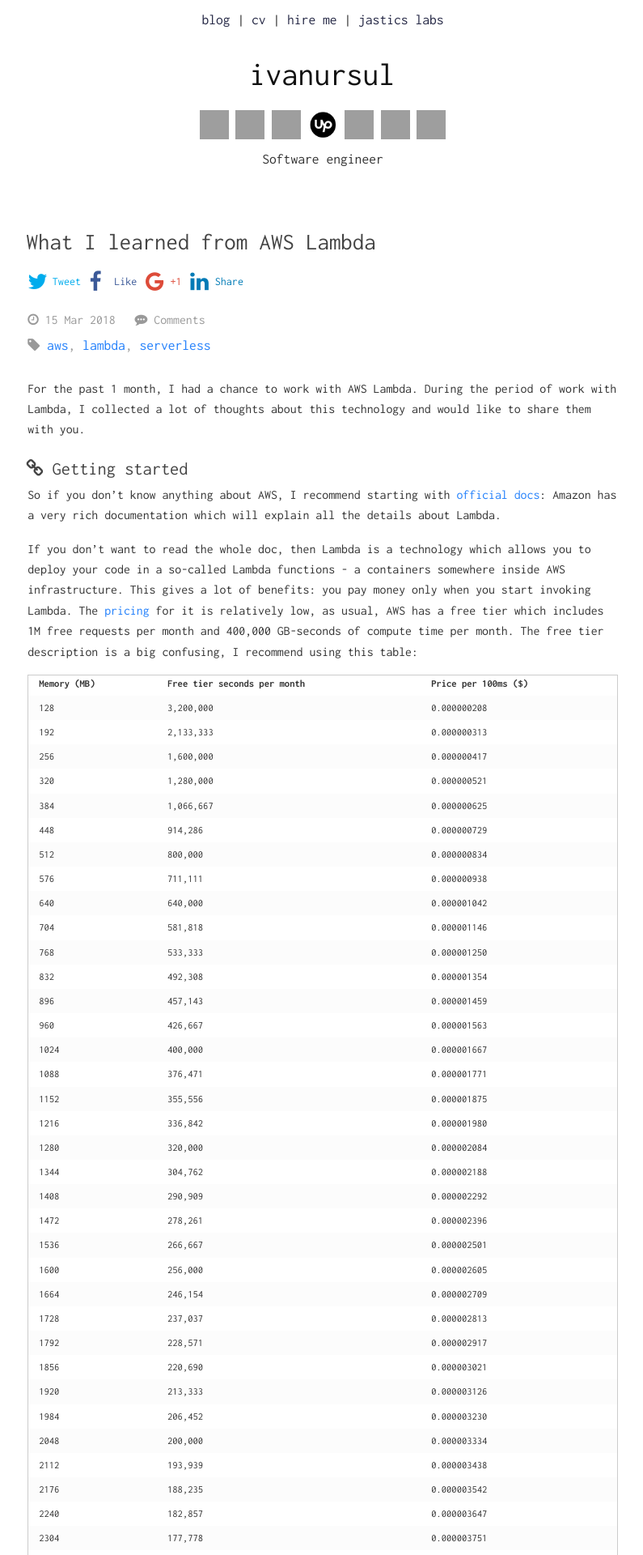
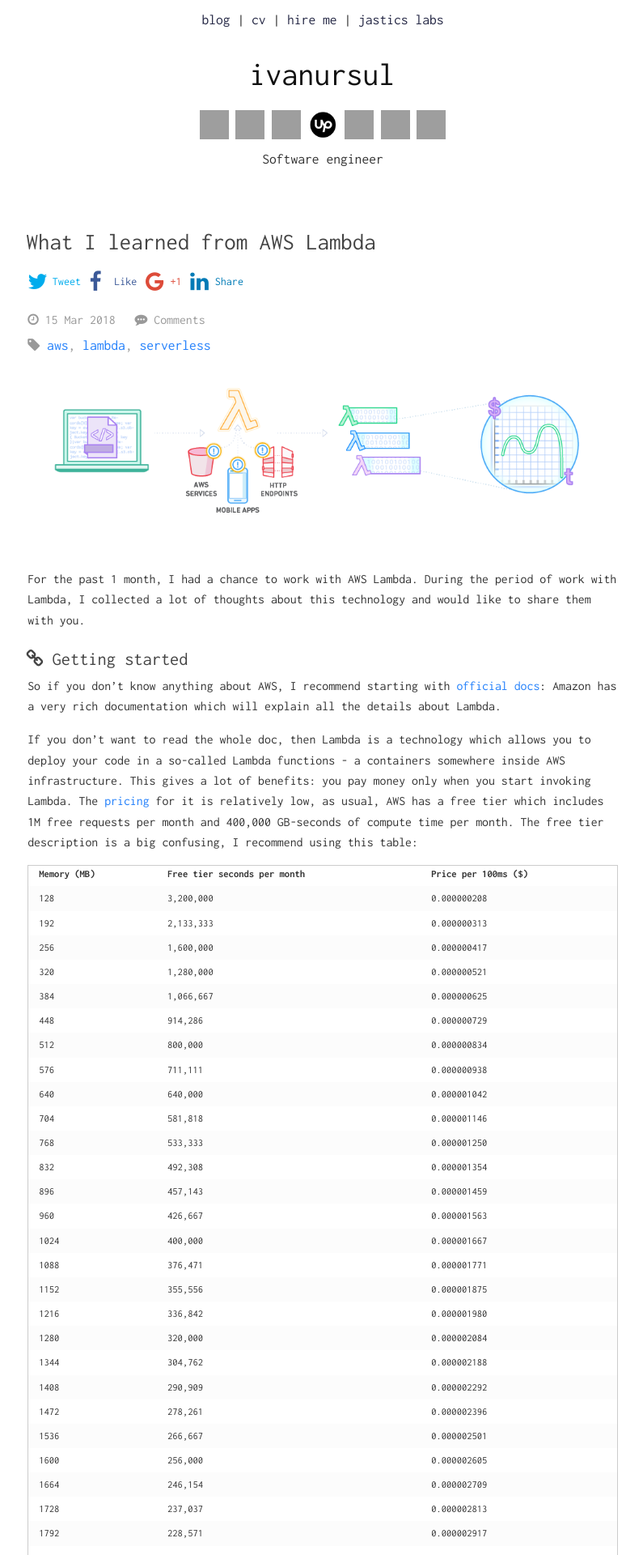
Before and after one commit to ivanursul/ivanursul, a Jekyll site: the page built from _posts/2018-07-28-what-i-learned-from-aws-lambda.markdown, in a window 1280 px wide. Shown: the top 1920 px of the page at 81% size, without its empty margins (241-1036 px from the left). Built offline with Jekyll 4.4.1, drawn with Linux system fonts in a browser that asks for light colours; comment, search, counter and statistics services are not loaded; grey boxes are pictures that could not be loaded.

Commit message:
Added AWS Lambda article

```diff
--- a/_posts/2018-07-28-what-i-learned-from-aws-lambda.markdown
+++ b/_posts/2018-07-28-what-i-learned-from-aws-lambda.markdown
@@ -5,6 +5,7 @@
 permalink: comparing-monitoring-systems
 tags: ['aws', 'lambda', 'serverless']
 ---
+![](assets/images/lambda.png){: .center-image }
 
 For the past 1 month, I had a chance to work with AWS Lambda. During the period of work with Lambda, I collected a lot of thoughts about this technology and would like to share them with you.
 
```
Also changed, not shown: assets/images/lambda.png (added).
